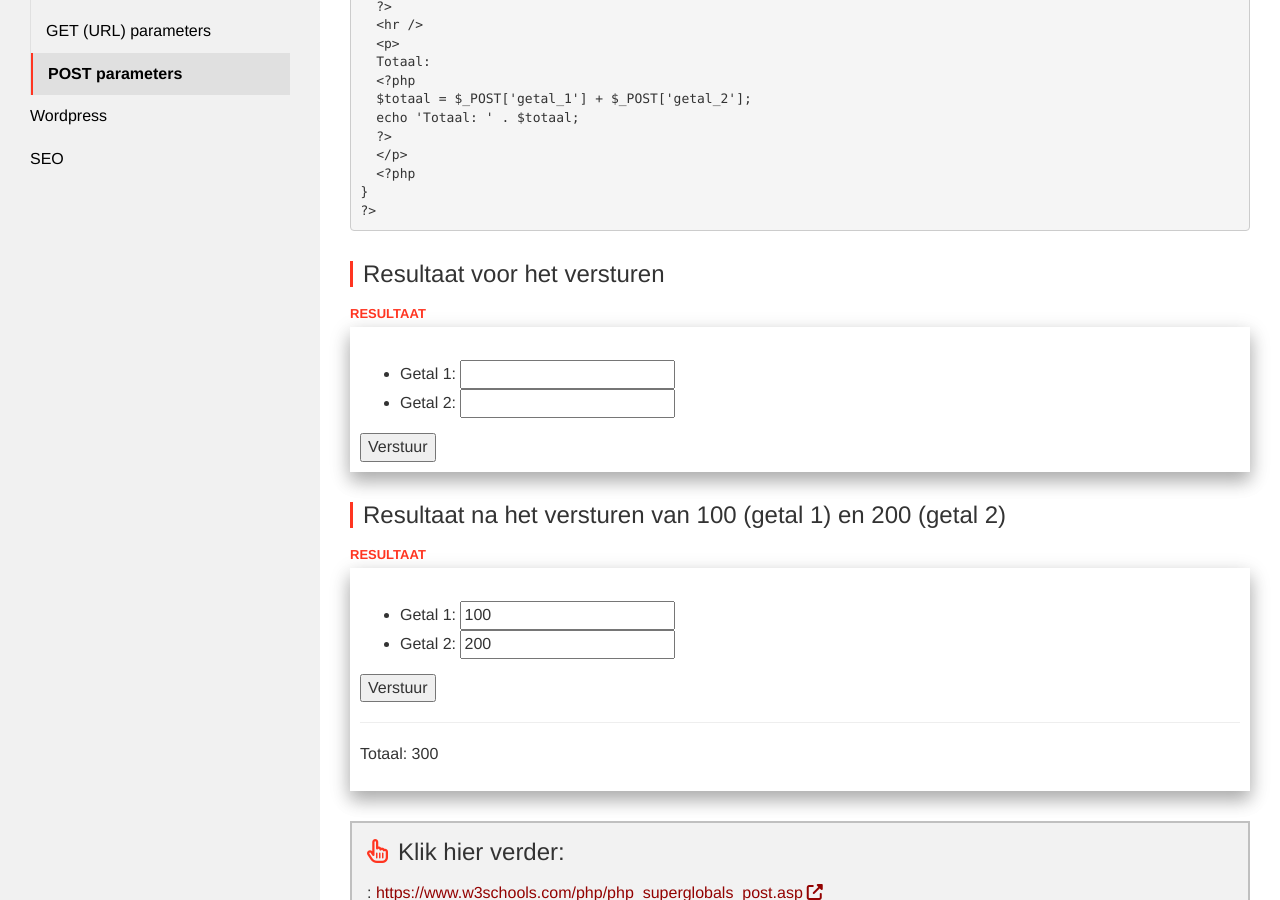
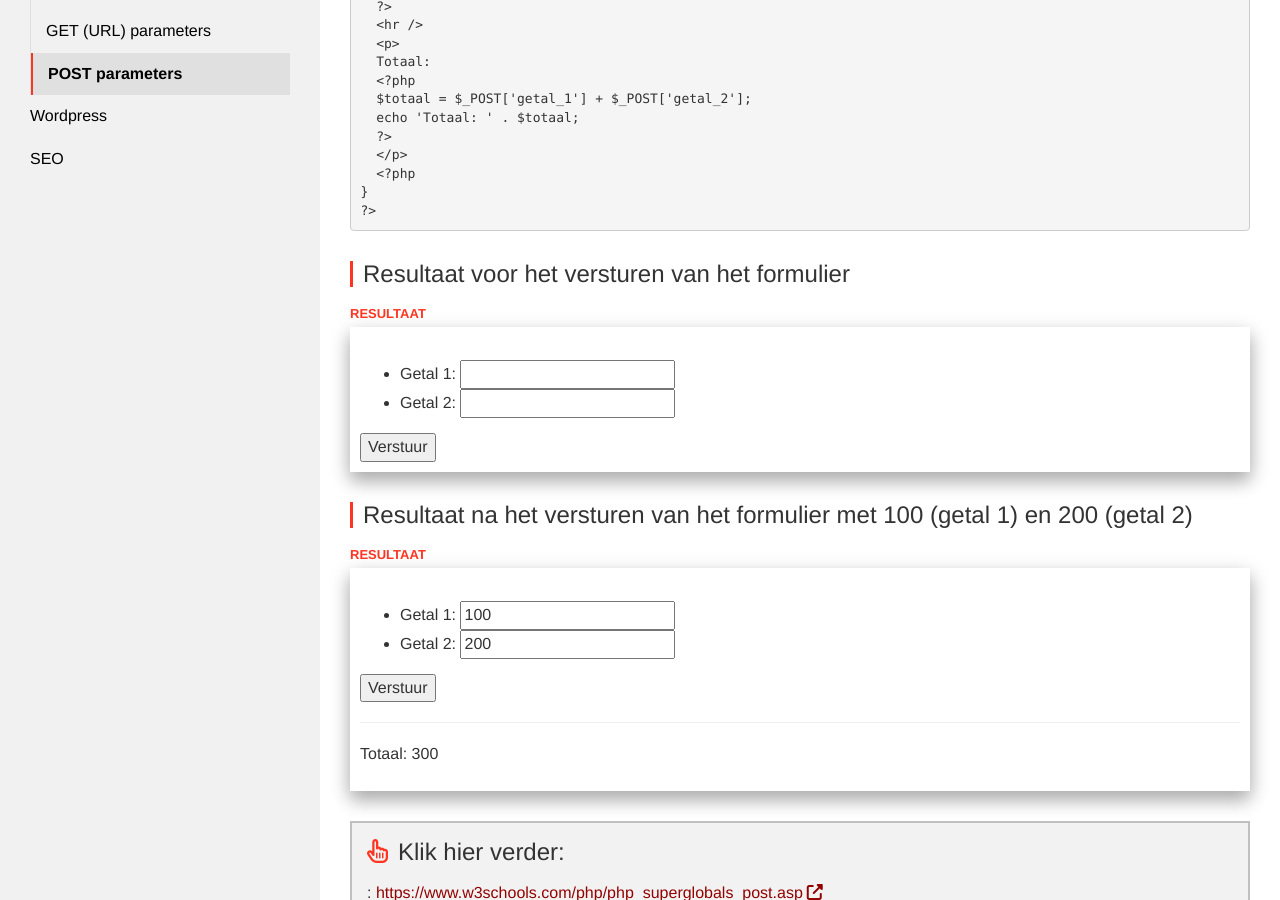
Before and after one commit to Syntra-Brussel/dynamische-webtechnieken, a Jekyll site: the page built from programmeren/post-parameters.md, in a window 1280 px wide and 900 px high, scrolled down 448 px. Built offline with Jekyll 4.4.1, drawn with Linux system fonts in a browser that asks for light colours; nearby versions of some CDN libraries; a script that is not in the unit is left out.

Commit message:
Update post-parameters.md

```diff
--- a/programmeren/post-parameters.md
+++ b/programmeren/post-parameters.md
@@ -38,7 +38,7 @@ if ($_POST) {
 ?&gt;
 </pre>
 
-### Resultaat voor het versturen
+### Resultaat voor het versturen van het formulier
 <div class="shadow result">
     <form>
     <ul>
@@ -49,7 +49,7 @@ if ($_POST) {
     </form>
 </div>
 
-### Resultaat na het versturen van 100 (getal 1) en 200 (getal 2)
+### Resultaat na het versturen van het formulier met 100 (getal 1) en 200 (getal 2)
 <div class="shadow result">
     <form>
     <ul>
```
